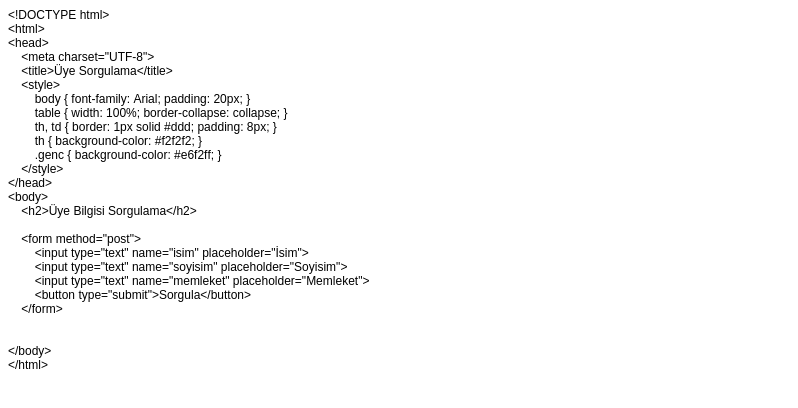
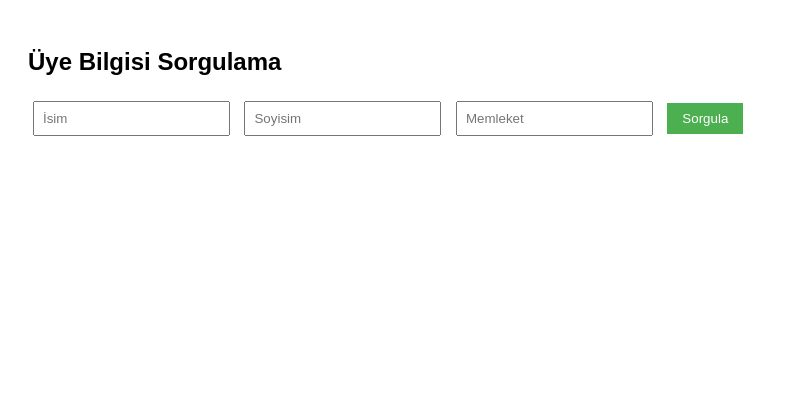
Before and after one commit to hyetkinn/uye-sorgu-sistemi, a Flask app: page / in a window 1280 px wide. Shown: the top 408 px of the page, without its empty margins (0-798 px from the left). Run offline with Flask 3, Linux system fonts and the light colour scheme.

Commit message:
HTML dosyası düzeltildi ve modernize edildi

```diff
--- a/templates/index.html
+++ b/templates/index.html
@@ -1,73 +1,59 @@
-<!DOCTYPE html PUBLIC "-//W3C//DTD HTML 4.01//EN" "http://www.w3.org/TR/html4/strict.dtd">
+<!DOCTYPE html>
 <html>
 <head>
-  <meta http-equiv="Content-Type" content="text/html; charset=utf-8">
-  <meta http-equiv="Content-Style-Type" content="text/css">
-  <title></title>
-  <meta name="Generator" content="Cocoa HTML Writer">
-  <meta name="CocoaVersion" content="2487.7">
-  <style type="text/css">
-    p.p1 {margin: 0.0px 0.0px 0.0px 0.0px; font: 12.0px Arial; -webkit-text-stroke: #000000}
-    p.p2 {margin: 0.0px 0.0px 0.0px 0.0px; font: 12.0px Arial; -webkit-text-stroke: #000000; min-height: 14.0px}
-    span.s1 {font-kerning: none}
-  </style>
+    <meta charset="UTF-8">
+    <title>Üye Sorgulama</title>
+    <style>
+        body { font-family: Arial; padding: 20px; }
+        table { width: 100%; border-collapse: collapse; }
+        th, td { border: 1px solid #ddd; padding: 8px; }
+        th { background-color: #f2f2f2; }
+        .genc { background-color: #e6f2ff; }
+        input { margin: 5px; padding: 8px; }
+        button { margin: 5px; padding: 8px 15px; background-color: #4CAF50; color: white; border: none; cursor: pointer; }
+        button:hover { background-color: #45a049; }
+    </style>
 </head>
 <body>
-<p class="p1"><span class="s1">&lt;!DOCTYPE html&gt;</span></p>
-<p class="p1"><span class="s1">&lt;html&gt;</span></p>
-<p class="p1"><span class="s1">&lt;head&gt;</span></p>
-<p class="p1"><span class="s1"><span class="Apple-converted-space">    </span>&lt;meta charset="UTF-8"&gt;</span></p>
-<p class="p1"><span class="s1"><span class="Apple-converted-space">    </span>&lt;title&gt;Üye Sorgulama&lt;/title&gt;</span></p>
-<p class="p1"><span class="s1"><span class="Apple-converted-space">    </span>&lt;style&gt;</span></p>
-<p class="p1"><span class="s1"><span class="Apple-converted-space">        </span>body { font-family: Arial; padding: 20px; }</span></p>
-<p class="p1"><span class="s1"><span class="Apple-converted-space">        </span>table { width: 100%; border-collapse: collapse; }</span></p>
-<p class="p1"><span class="s1"><span class="Apple-converted-space">        </span>th, td { border: 1px solid #ddd; padding: 8px; }</span></p>
-<p class="p1"><span class="s1"><span class="Apple-converted-space">        </span>th { background-color: #f2f2f2; }</span></p>
-<p class="p1"><span class="s1"><span class="Apple-converted-space">        </span>.genc { background-color: #e6f2ff; }</span></p>
-<p class="p1"><span class="s1"><span class="Apple-converted-space">    </span>&lt;/style&gt;</span></p>
-<p class="p1"><span class="s1">&lt;/head&gt;</span></p>
-<p class="p1"><span class="s1">&lt;body&gt;</span></p>
-<p class="p1"><span class="s1"><span class="Apple-converted-space">    </span>&lt;h2&gt;Üye Bilgisi Sorgulama&lt;/h2&gt;</span></p>
-<p class="p2"><span class="s1"><span class="Apple-converted-space">    </span></span></p>
-<p class="p1"><span class="s1"><span class="Apple-converted-space">    </span>&lt;form method="post"&gt;</span></p>
-<p class="p1"><span class="s1"><span class="Apple-converted-space">        </span>&lt;input type="text" name="isim" placeholder="İsim"&gt;</span></p>
-<p class="p1"><span class="s1"><span class="Apple-converted-space">        </span>&lt;input type="text" name="soyisim" placeholder="Soyisim"&gt;</span></p>
-<p class="p1"><span class="s1"><span class="Apple-converted-space">        </span>&lt;input type="text" name="memleket" placeholder="Memleket"&gt;</span></p>
-<p class="p1"><span class="s1"><span class="Apple-converted-space">        </span>&lt;button type="submit"&gt;Sorgula&lt;/button&gt;</span></p>
-<p class="p1"><span class="s1"><span class="Apple-converted-space">    </span>&lt;/form&gt;</span></p>
-<p class="p2"><span class="s1"><span class="Apple-converted-space">    </span></span></p>
-<p class="p1"><span class="s1"><span class="Apple-converted-space">    </span>{% if results %}</span></p>
-<p class="p1"><span class="s1"><span class="Apple-converted-space">        </span>{% if results[0] != 'Sistemde eşleşen kayıt bulunamadı.' %}</span></p>
-<p class="p1"><span class="s1"><span class="Apple-converted-space">            </span>&lt;table&gt;</span></p>
-<p class="p1"><span class="s1"><span class="Apple-converted-space">                </span>&lt;tr&gt;</span></p>
-<p class="p1"><span class="s1"><span class="Apple-converted-space">                    </span>&lt;th&gt;İsim Soyisim&lt;/th&gt;</span></p>
-<p class="p1"><span class="s1"><span class="Apple-converted-space">                    </span>&lt;th&gt;TC&lt;/th&gt;</span></p>
-<p class="p1"><span class="s1"><span class="Apple-converted-space">                    </span>&lt;th&gt;İlçe&lt;/th&gt;</span></p>
-<p class="p1"><span class="s1"><span class="Apple-converted-space">                    </span>&lt;th&gt;Mahalle&lt;/th&gt;</span></p>
-<p class="p1"><span class="s1"><span class="Apple-converted-space">                    </span>&lt;th&gt;Doğum&lt;/th&gt;</span></p>
-<p class="p1"><span class="s1"><span class="Apple-converted-space">                    </span>&lt;th&gt;Memleket&lt;/th&gt;</span></p>
-<p class="p1"><span class="s1"><span class="Apple-converted-space">                    </span>&lt;th&gt;Baba&lt;/th&gt;</span></p>
-<p class="p1"><span class="s1"><span class="Apple-converted-space">                    </span>&lt;th&gt;Anne&lt;/th&gt;</span></p>
-<p class="p1"><span class="s1"><span class="Apple-converted-space">                </span>&lt;/tr&gt;</span></p>
-<p class="p1"><span class="s1"><span class="Apple-converted-space">                </span>{% for result in results %}</span></p>
-<p class="p1"><span class="s1"><span class="Apple-converted-space">                    </span>{% set parts = result.split(" – ") %}</span></p>
-<p class="p1"><span class="s1"><span class="Apple-converted-space">                    </span>&lt;tr {% if "(GENÇ)" in parts[0] %}class="genc"{% endif %}&gt;</span></p>
-<p class="p1"><span class="s1"><span class="Apple-converted-space">                        </span>&lt;td&gt;{{ parts[0] }}&lt;/td&gt;</span></p>
-<p class="p1"><span class="s1"><span class="Apple-converted-space">                        </span>&lt;td&gt;{{ parts[1].replace('TC: ', '') }}&lt;/td&gt;</span></p>
-<p class="p1"><span class="s1"><span class="Apple-converted-space">                        </span>&lt;td&gt;{{ parts[2].replace('İlçe: ', '') }}&lt;/td&gt;</span></p>
-<p class="p1"><span class="s1"><span class="Apple-converted-space">                        </span>&lt;td&gt;{{ parts[3].replace('Mahalle: ', '') }}&lt;/td&gt;</span></p>
-<p class="p1"><span class="s1"><span class="Apple-converted-space">                        </span>&lt;td&gt;{{ parts[4].replace('Doğum: ', '') }}&lt;/td&gt;</span></p>
-<p class="p1"><span class="s1"><span class="Apple-converted-space">                        </span>&lt;td&gt;{{ parts[5].replace('Memleket: ', '') }}&lt;/td&gt;</span></p>
-<p class="p1"><span class="s1"><span class="Apple-converted-space">                        </span>&lt;td&gt;{{ parts[6].replace('Baba: ', '') }}&lt;/td&gt;</span></p>
-<p class="p1"><span class="s1"><span class="Apple-converted-space">                        </span>&lt;td&gt;{{ parts[7].replace('Anne: ', '') }}&lt;/td&gt;</span></p>
-<p class="p1"><span class="s1"><span class="Apple-converted-space">                    </span>&lt;/tr&gt;</span></p>
-<p class="p1"><span class="s1"><span class="Apple-converted-space">                </span>{% endfor %}</span></p>
-<p class="p1"><span class="s1"><span class="Apple-converted-space">            </span>&lt;/table&gt;</span></p>
-<p class="p1"><span class="s1"><span class="Apple-converted-space">        </span>{% else %}</span></p>
-<p class="p1"><span class="s1"><span class="Apple-converted-space">            </span>&lt;p style="color: red;"&gt;{{ results[0] }}&lt;/p&gt;</span></p>
-<p class="p1"><span class="s1"><span class="Apple-converted-space">        </span>{% endif %}</span></p>
-<p class="p1"><span class="s1"><span class="Apple-converted-space">    </span>{% endif %}</span></p>
-<p class="p1"><span class="s1">&lt;/body&gt;</span></p>
-<p class="p1"><span class="s1">&lt;/html&gt;</span></p>
+    <h2>Üye Bilgisi Sorgulama</h2>
+
+    <form method="post">
+        <input type="text" name="isim" placeholder="İsim">
+        <input type="text" name="soyisim" placeholder="Soyisim">
+        <input type="text" name="memleket" placeholder="Memleket">
+        <button type="submit">Sorgula</button>
+    </form>
+
+    {% if results %}
+        {% if results[0] != 'Sistemde eşleşen kayıt bulunamadı.' %}
+            <table>
+                <tr>
+                    <th>İsim Soyisim</th>
+                    <th>TC</th>
+                    <th>İlçe</th>
+                    <th>Mahalle</th>
+                    <th>Doğum</th>
+                    <th>Memleket</th>
+                    <th>Baba</th>
+                    <th>Anne</th>
+                </tr>
+                {% for result in results %}
+                    {% set parts = result.split(" – ") %}
+                    <tr {% if "(GENÇ)" in parts[0] %}class="genc"{% endif %}>
+                        <td>{{ parts[0] }}</td>
+                        <td>{{ parts[1].replace('TC: ', '') }}</td>
+                        <td>{{ parts[2].replace('İlçe: ', '') }}</td>
+                        <td>{{ parts[3].replace('Mahalle: ', '') }}</td>
+                        <td>{{ parts[4].replace('Doğum: ', '') }}</td>
+                        <td>{{ parts[5].replace('Memleket: ', '') }}</td>
+                        <td>{{ parts[6].replace('Baba: ', '') }}</td>
+                        <td>{{ parts[7].replace('Anne: ', '') }}</td>
+                    </tr>
+                {% endfor %}
+            </table>
+        {% else %}
+            <p style="color: red;">{{ results[0] }}</p>
+        {% endif %}
+    {% endif %}
 </body>
 </html>
```
